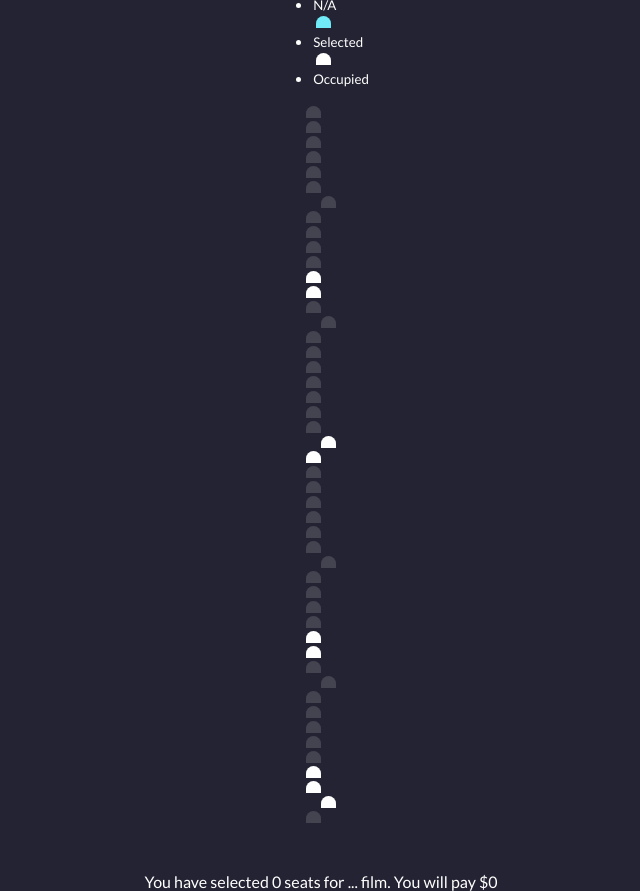
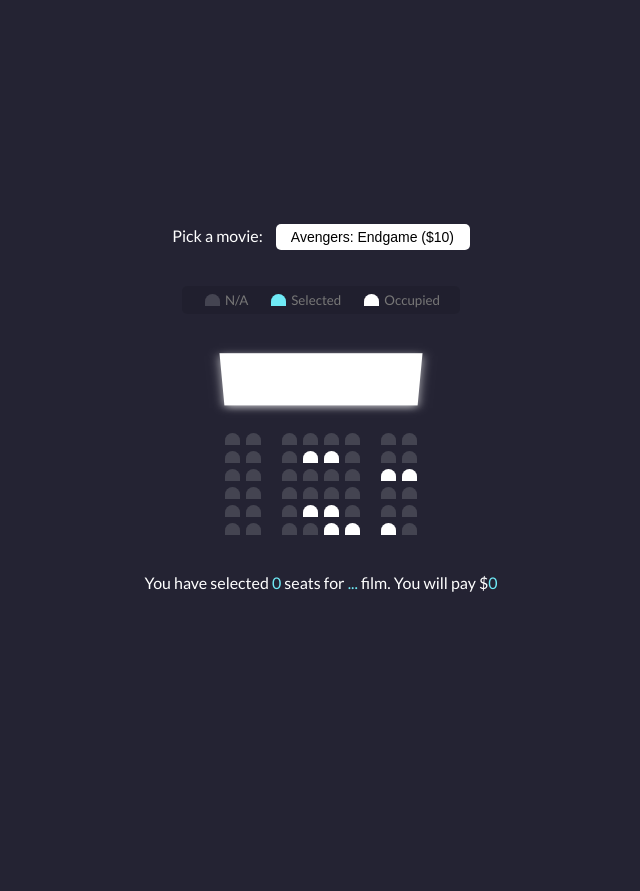
Before and after one commit to mustafatayfur/Movie_Seat_Booking_App-JS, a plain HTML site: page index.html in a window 1280 px wide. Shown: the whole page, without its empty margins (319-959 px from the left). After the commit the page ends 800 px from the top, so only its background shows below. Drawn offline with Linux system fonts and the light colour scheme; a script that the page names is missing.

Commit message:
css codes are added

```diff
--- a/style.css
+++ b/style.css
@@ -61,3 +61,55 @@ body {
 .seat:nth-last-of-type(2) {
   margin-left: 18px;
 }
+
+.seat:not(.occupied):hover {
+    cursor: pointer;
+    transform: scale(1.2);
+  }
+
+  .showcase .seat:not(.occupied):hover {
+    cursor: default;
+    transform: scale(1);
+  }
+
+  .showcase {
+    background: rgba(0, 0, 0, 0.1);
+    padding: 5px 10px;
+    border-radius: 5px;
+    color: #777;
+    list-style-type: none;
+    display: flex;
+    justify-content: space-between;
+  }
+
+  .showcase li {
+    display: flex;
+    align-items: center;
+    justify-content: center;
+    margin: 0 10px;
+  }
+
+  .showcase li small {
+    margin-left: 2px;
+  }
+
+  .row {
+    display: flex;
+  }
+
+  .screen {
+    background-color: #fff;
+    height: 70px;
+    width: 100%;
+    margin: 15px 0;
+    transform: rotateX(-45deg);
+    box-shadow: 0 3px 10px rgba(255, 255, 255, 0.7);
+  }
+
+  p.text {
+    margin: 5px 0;
+  }
+
+  p.text span {
+    color: #6feaf6;
+  }
```
